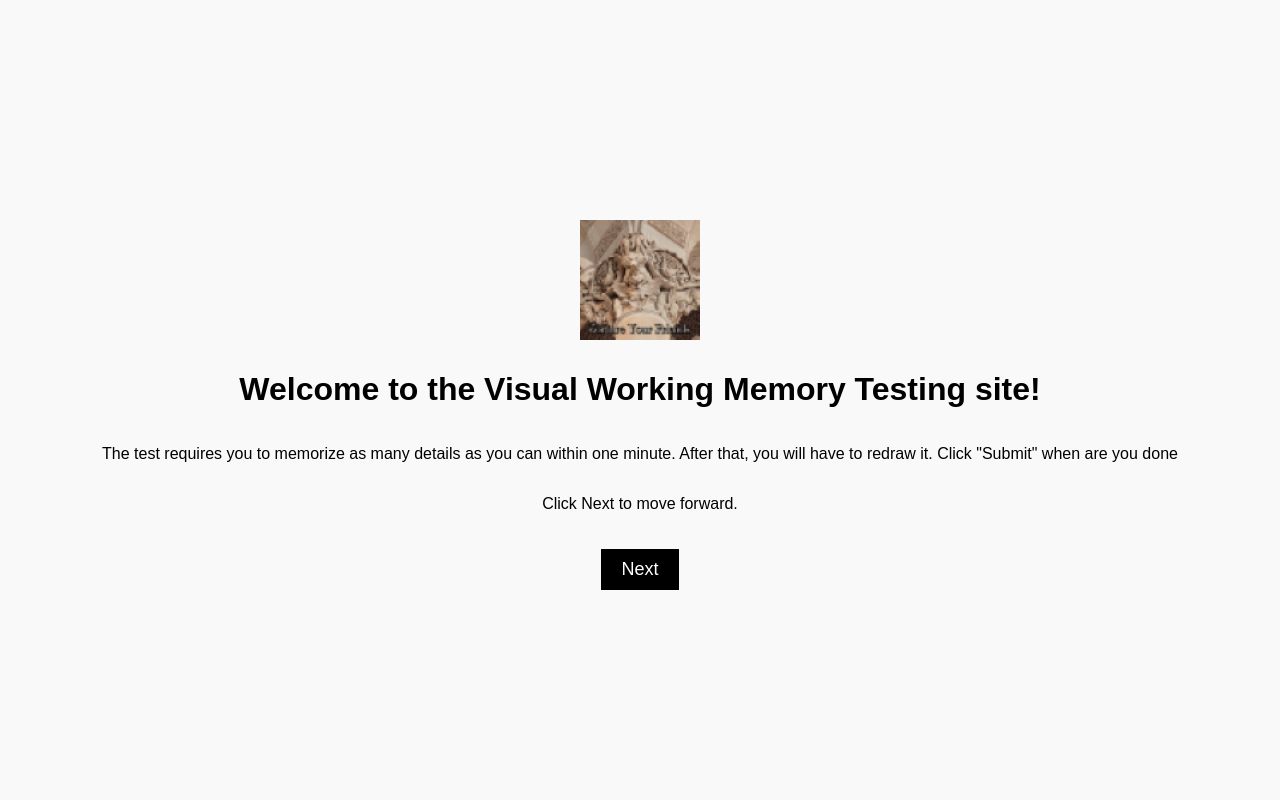
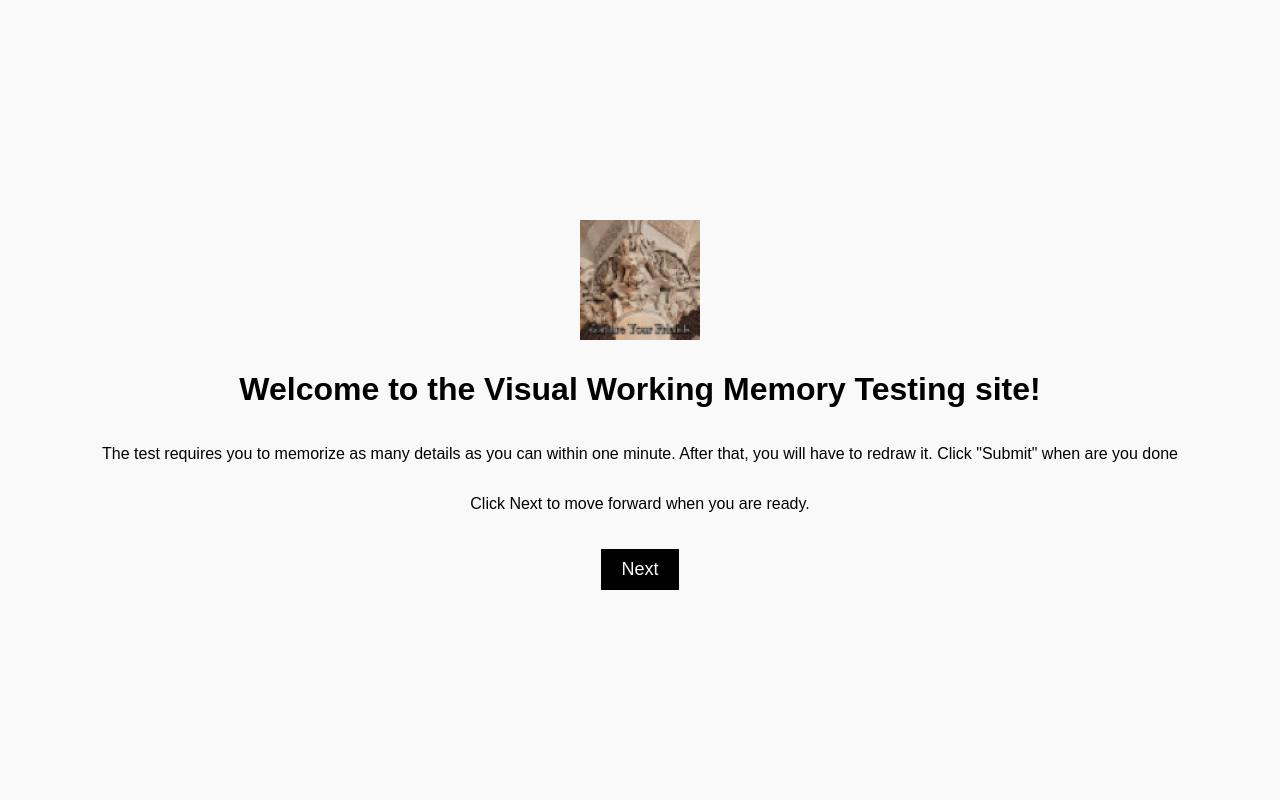
Before and after one commit to ryan027151/visualworkingmemorytest, a Flask app: page / in a window 1280 px wide. Run offline with Flask 3, Linux system fonts and the light colour scheme.

Commit message:
Update index2.html

```diff
--- a/templates/index2.html
+++ b/templates/index2.html
@@ -16,7 +16,7 @@
     <img id="logo" src='/static/logo.png'/>
     <h1>Welcome to the Visual Working Memory Testing site!</h1>
     <p>The test requires you to memorize as many details as you can within one minute. After that, you will have to redraw it. Click "Submit" when are you done</p>
-    <p>Click Next to move forward.</p>
+    <p>Click Next to move forward when you are ready.</p>
     <button id="next">Next</button>
   </div>
 
```
